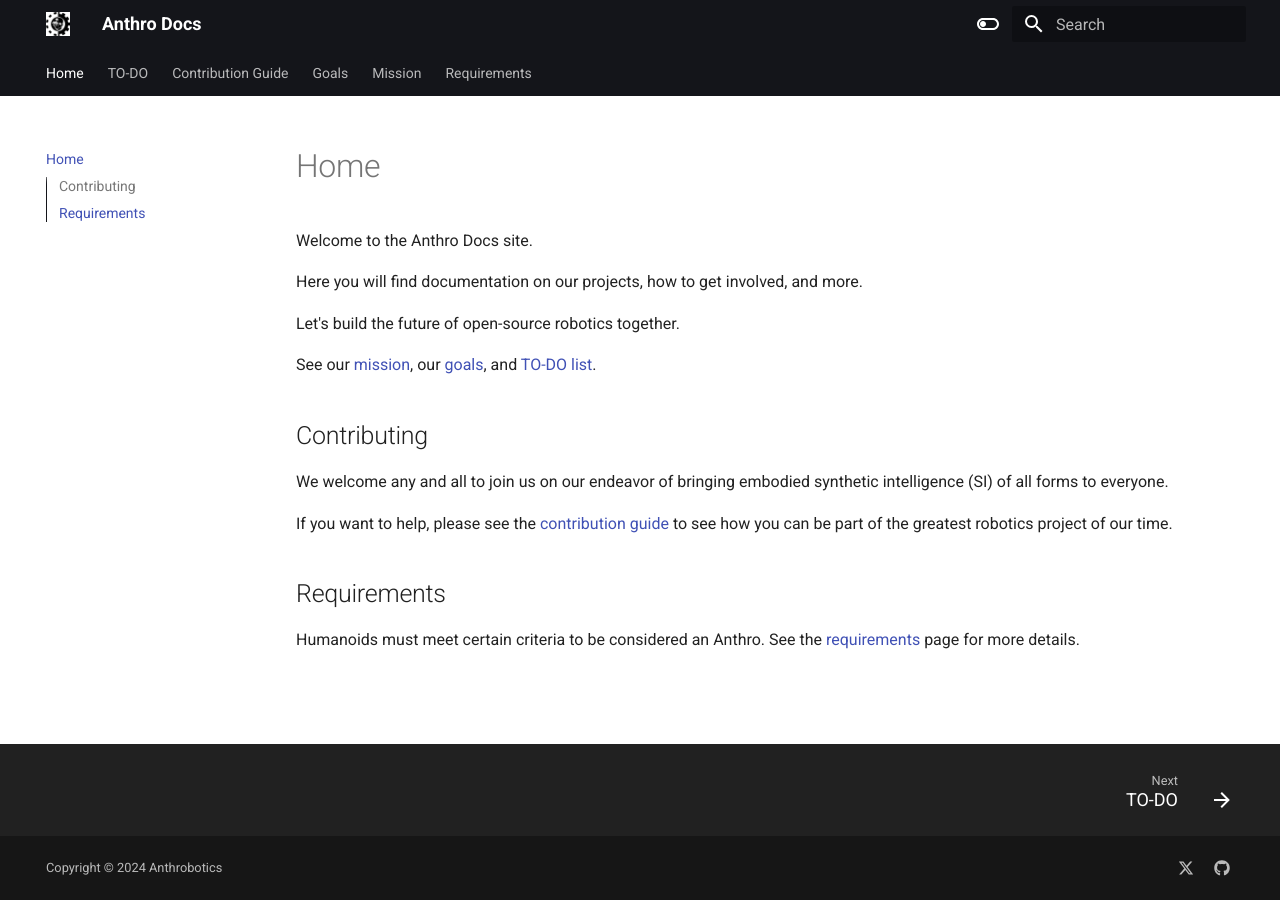
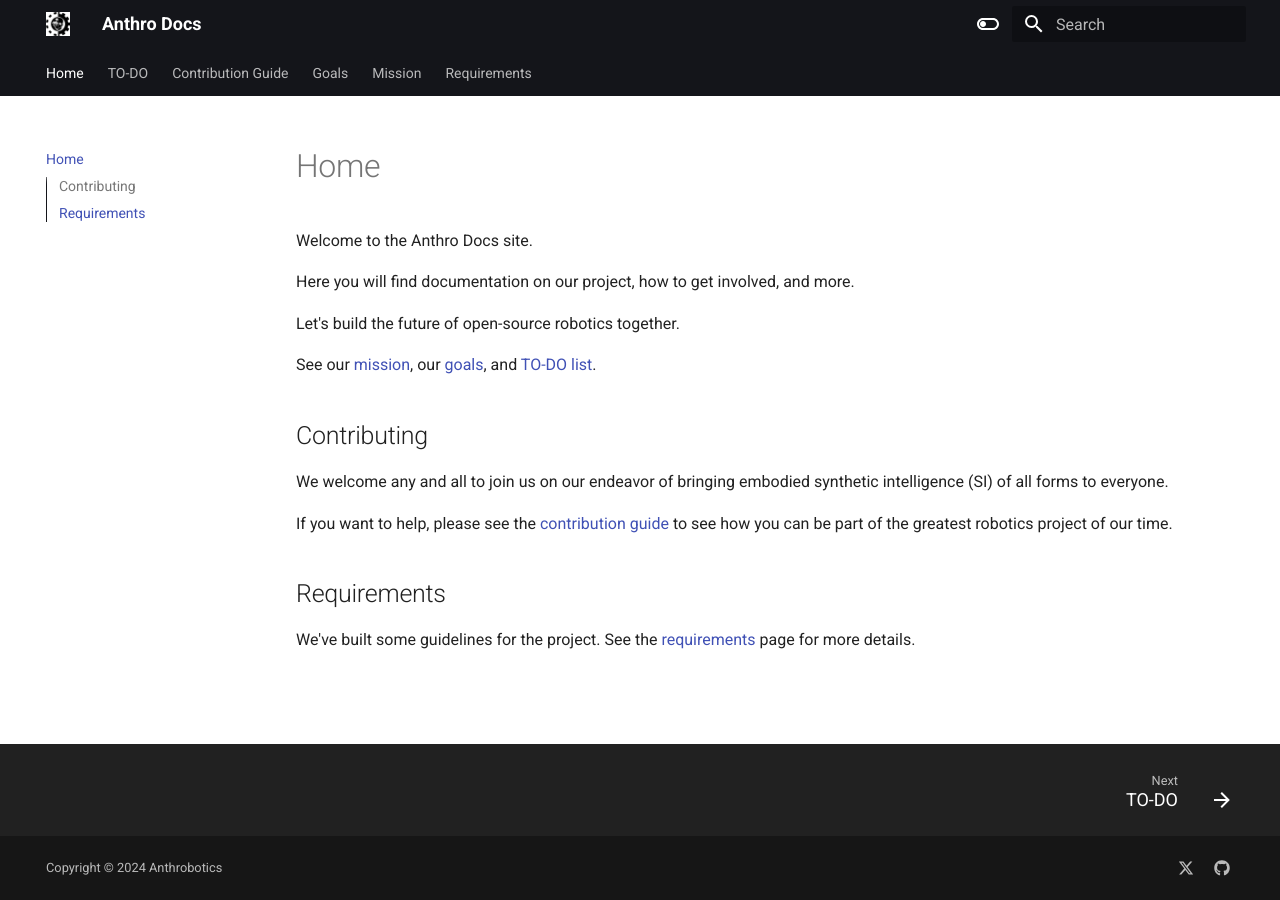
Before and after one commit to Anthrobotics/anthro-docs, an MkDocs documentation site: the page built from docs/index.md, in a window 1280 px wide. Built offline with MkDocs 1.6.1 and Material for MkDocs 9.7.7, drawn with Linux system fonts in a browser that asks for light colours.

Commit message:
Update index.md

```diff
--- a/docs/index.md
+++ b/docs/index.md
@@ -2,7 +2,7 @@
 
 Welcome to the Anthro Docs site.
 
-Here you will find documentation on our projects, how to get involved, and more.
+Here you will find documentation on our project, how to get involved, and more.
 
 Let's build the future of open-source robotics together.
 
@@ -16,4 +16,4 @@ If you want to help, please see the [contribution guide](contribution-guide.md)
 
 ## Requirements
 
-Humanoids must meet certain criteria to be considered an Anthro. See the [requirements](requirements.md) page for more details.
+We've built some guidelines for the project. See the [requirements](requirements.md) page for more details.
```
